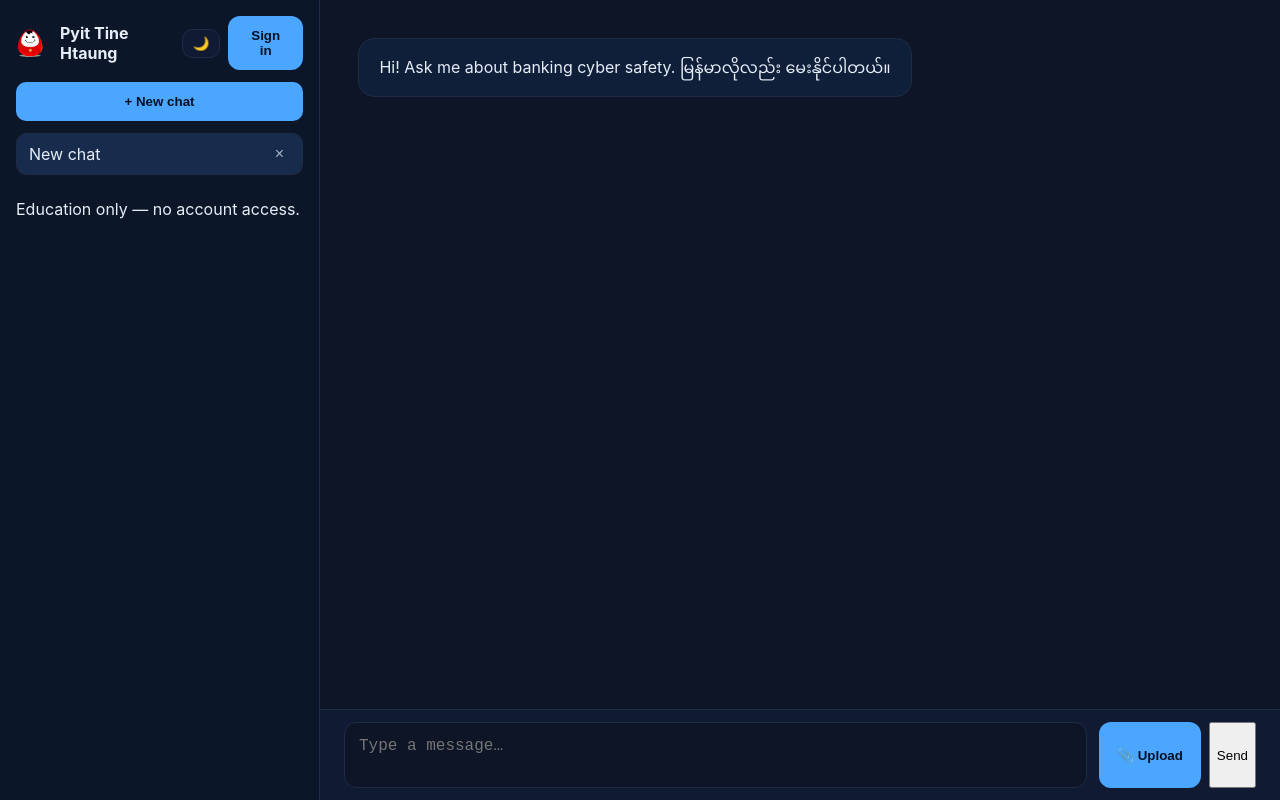
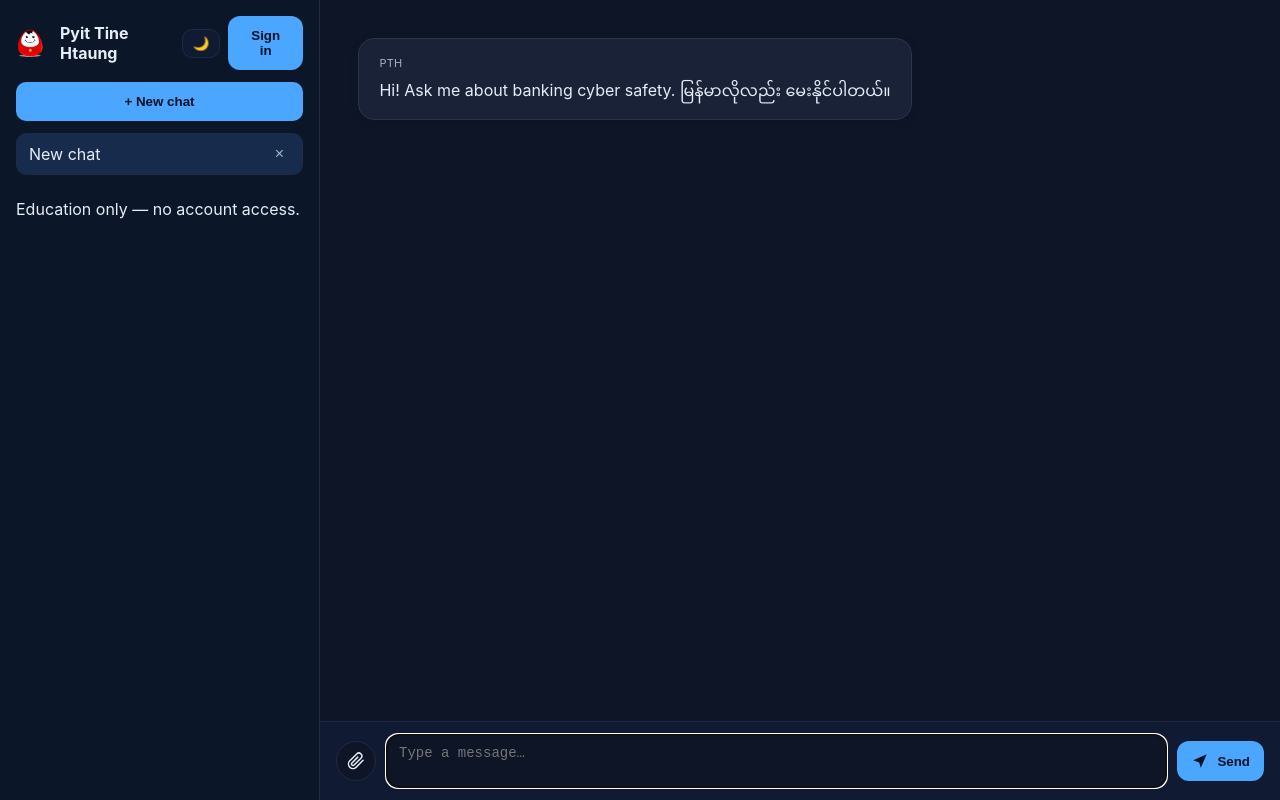
Before and after one commit to AungKaungMyatt/pth-chatbot-v2, a React (Vite) app in the folder frontend/: page / in a window 1280 px wide. Built offline with nearby package versions, Linux system fonts and the light colour scheme.

Commit message:
frontend changes

```diff
--- a/frontend/src/App.jsx
+++ b/frontend/src/App.jsx
@@ -39,7 +39,7 @@ function maybeAttachNote(text, intent, lang = "en") {
   return clean;
 }
 
-/* --------- NEW: super-small safe Markdown (bold + line breaks) --------- */
+/* --- tiny safe markdown (bold + line breaks) --- */
 function escapeHtml(s = "") {
   return s
     .replaceAll("&", "&amp;")
@@ -50,7 +50,9 @@ function escapeHtml(s = "") {
 }
 function mdLite(s = "") {
   const safe = escapeHtml(s);
-  return safe.replace(/\*\*(.+?)\*\*/g, "<strong>$1</strong>").replace(/\n/g, "<br/>");
+  return safe
+    .replace(/\*\*(.+?)\*\*/g, "<strong>$1</strong>")
+    .replace(/\n/g, "<br/>");
 }
 
 function newSession(title = "New chat") {
@@ -90,7 +92,6 @@ export default function App() {
     localStorage.setItem(AUTH_KEY, JSON.stringify(auth));
   }, [auth]);
 
-  // demo auth
   function fakeSignIn() {
     setAuth({
       signedIn: true,
@@ -140,6 +141,8 @@ export default function App() {
   const anyBusy = busy || uploading;
 
   const endRef = useRef(null);
+  const inputRef = useRef(null);
+  const fileRef = useRef(null);
 
   // guards against duplicate send
   const sendingRef = useRef(false);
@@ -148,6 +151,10 @@ export default function App() {
   useEffect(() => {
     endRef.current?.scrollIntoView({ behavior: "smooth" });
   }, [active?.messages]);
+
+  useEffect(() => {
+    inputRef.current?.focus();
+  }, []);
 
   /* -------- immutable helpers -------- */
   function setActiveSession(updater) {
@@ -172,7 +179,8 @@ export default function App() {
     setSessions((all) => [s, ...all]);
     setActiveId(s.id);
     setInput("");
-    setDrawer(false); // close drawer on mobile
+    setDrawer(false);
+    requestAnimationFrame(() => inputRef.current?.focus());
   }
   function onDeleteSession(id) {
     setSessions((all) => {
@@ -220,9 +228,8 @@ export default function App() {
       appendAssistantMessage("Server error: " + (e?.message || ""));
     } finally {
       setBusy(false);
-      setTimeout(() => {
       sendingRef.current = false;
-      }, 0);
+      requestAnimationFrame(() => inputRef.current?.focus());
     }
   }
 
@@ -235,8 +242,6 @@ export default function App() {
   }
 
   /* ===== file upload ===== */
-  const fileRef = useRef(null);
-
   async function onPickFile(e) {
     const file = e.target.files?.[0];
     if (!file || !active) return;
@@ -256,7 +261,8 @@ export default function App() {
       appendAssistantMessage(`Upload error: ${err?.message || String(err)}`);
     } finally {
       setUploading(false);
-      e.target.value = ""; // allow picking same file again
+      e.target.value = "";
+      requestAnimationFrame(() => inputRef.current?.focus());
     }
   }
 
@@ -359,6 +365,7 @@ export default function App() {
               onClick={() => {
                 setActiveId(s.id);
                 setDrawer(false);
+                requestAnimationFrame(() => inputRef.current?.focus());
               }}
             >
               <span className="title">{s.title}</span>
@@ -395,14 +402,20 @@ export default function App() {
           >
             ☰
           </button>
-          <div className="title">Pyit Tine Htaung</div>
+
+          {/* brand with logo on mobile */}
+          <div className="mobile-brand">
+            <img src="/pth.png" alt="PTH" className="logo-sm" />
+            <span>Pyit Tine Htaung</span>
+          </div>
+
           <button
             className="icon-btn"
             aria-label="Toggle theme"
             onClick={() => setTheme(theme === "dark" ? "light" : "dark")}
             title="Toggle theme"
           >
-            {theme === "dark" ? "🌞" : "🌙"}
+            {theme === "dark" ? "🌙" : "☀️"}
           </button>
         </div>
 
@@ -410,7 +423,7 @@ export default function App() {
           {active?.messages.map((m, i) => (
             <div key={i} className={`msg ${m.role}`}>
               <div className="bubble">
-                {/* render markdown-lite (bold + line breaks) safely */}
+                <div className="meta-tag">{m.role === "user" ? "You" : "PTH"}</div>
                 <div
                   className="md"
                   dangerouslySetInnerHTML={{ __html: mdLite(m.text) }}
@@ -431,25 +444,29 @@ export default function App() {
           <div ref={endRef} />
         </div>
 
+        {/* composer: icon Upload | textarea | Send */}
         <div className="composer">
-          <textarea
-            value={input}
-            onChange={(e) => setInput(e.target.value)}
-            onKeyDown={onKeyDown}
-            placeholder="Type a message…"
-            rows={2}
-            disabled={anyBusy}
-          />
-
-          <div style={{ display: "flex", gap: 8 }}>
           <button
             type="button"
-              className="btn"
+            className="icon-round"
             onClick={() => fileRef.current?.click()}
             disabled={anyBusy}
-              title="Upload screenshot"
+            title="Upload image"
+            aria-label="Upload image"
           >
-              {uploading ? "Uploading…" : "📎 Upload"}
+            <svg
+              viewBox="0 0 24 24"
+              width="18"
+              height="18"
+              aria-hidden="true"
+              fill="none"
+              stroke="currentColor"
+              strokeWidth="2"
+              strokeLinecap="round"
+              strokeLinejoin="round"
+            >
+              <path d="M21.44 11.05l-9.19 9.19a6 6 0 01-8.49-8.49l9.19-9.19a4 4 0 015.66 5.66l-9.2 9.2a2 2 0 11-2.83-2.83l7.78-7.78" />
+            </svg>
           </button>
 
           <input
@@ -460,10 +477,28 @@ export default function App() {
             onChange={onPickFile}
           />
 
-            <button type="button" onClick={send} disabled={anyBusy}>
-              {busy ? "…" : "Send"}
+          <textarea
+            ref={inputRef}
+            value={input}
+            onChange={(e) => setInput(e.target.value)}
+            onKeyDown={onKeyDown}
+            placeholder="Type a message…"
+            rows={2}
+            disabled={anyBusy}
+          />
+
+          <button
+            type="button"
+            className="btn primary"
+            onClick={send}
+            disabled={anyBusy}
+            title="Send"
+          >
+            <svg viewBox="0 0 24 24" width="18" height="18" aria-hidden="true">
+              <path fill="currentColor" d="M3 11l18-8-8 18-2-7-8-3z" />
+            </svg>
+            <span className="hide-sm">Send</span>
           </button>
-          </div>
         </div>
       </main>
     </div>
--- a/frontend/src/styles.css
+++ b/frontend/src/styles.css
@@ -184,6 +184,66 @@ textarea {
   color: var(--fg);
   font-size: 16px; /* 16px prevents iOS zoom-on-focus */
 }
+
+/* Composer: icon | textarea | send */
+.composer {
+  border-top: 1px solid var(--border);
+  padding: 12px 16px;
+  display: grid;
+  grid-template-columns: auto 1fr auto; /* icon, input, send */
+  gap: 10px;
+  align-items: center;
+  background: var(--card);
+}
+
+/* Round icon button (Upload) */
+.icon-round {
+  width: 40px;
+  height: 40px;
+  display: grid;
+  place-items: center;
+  border-radius: 9999px;
+  border: 1px solid var(--border);
+  background: var(--content);
+  color: var(--fg);
+  cursor: pointer;
+}
+.icon-round:disabled { opacity: 0.6; cursor: default; }
+
+/* Send button */
+.btn.primary {
+  height: 40px;
+  padding: 0 14px;
+  border-radius: 12px;
+  background: var(--accent);
+  color: #001025;
+  border: none;
+  display: inline-grid;
+  grid-auto-flow: column;
+  align-items: center;
+  gap: 8px;
+  font-weight: 600;
+  cursor: pointer;
+}
+.btn.primary:disabled { opacity: 0.6; cursor: default; }
+
+/* Textarea tweaks so it lines up nicely */
+.composer textarea {
+  resize: none;
+  padding: 10px 12px;
+  border-radius: 12px;
+  border: 1px solid var(--border);
+  background: var(--content);
+  color: var(--fg);
+  font-size: 14px;
+  min-height: 40px;
+}
+
+/* Hide 'Send' text on very small screens; keep the icon */
+@media (max-width: 460px) {
+  .hide-sm { display: none; }
+}
+
 .btn {
   padding: 12px 18px;
   border-radius: 12px;
@@ -314,3 +374,47 @@ textarea {
 @media (min-width: 901px) {
   .close-mobile { display: none; }
 }
+/* ========= APPEND BELOW (overrides) ========= */
+
+/* 1) Clear “who said what” with distinct bubbles + a soft shadow */
+.msg.user .bubble {
+  background: #1b3a6b;          /* dark user bubble */
+  border-color: #224a88;
+}
+.msg.assistant .bubble {
+  background: #1a2238;          /* dark assistant bubble */
+  border-color: #2a3350;
+}
+html[data-theme="light"] .msg.user .bubble {
+  background: #e7f0ff;          /* light user bubble */
+  border-color: #cfe1ff;
+}
+html[data-theme="light"] .msg.assistant .bubble {
+  background: #f5f7fb;          /* light assistant bubble */
+  border-color: #e3e8f3;
+}
+
+/* subtle depth */
+.bubble { box-shadow: 0 2px 10px rgba(0,0,0,.12); }
+
+/* tiny role tag used in App.jsx (“You” / “PTH”) */
+.meta-tag {
+  font-size: 11px;
+  text-transform: uppercase;
+  letter-spacing: .02em;
+  opacity: .7;
+  margin-bottom: 6px;
+}
+
+/* 2) Mobile top bar brand (logo + text) */
+.mobile-brand {
+  display: flex;
+  align-items: center;
+  gap: 8px;
+  font-weight: 700;
+}
+.logo-sm {
+  width: 20px;
+  height: 20px;
+  border-radius: 6px;
+}
```
Lines whose indentation alone changed are shown as unchanged.
